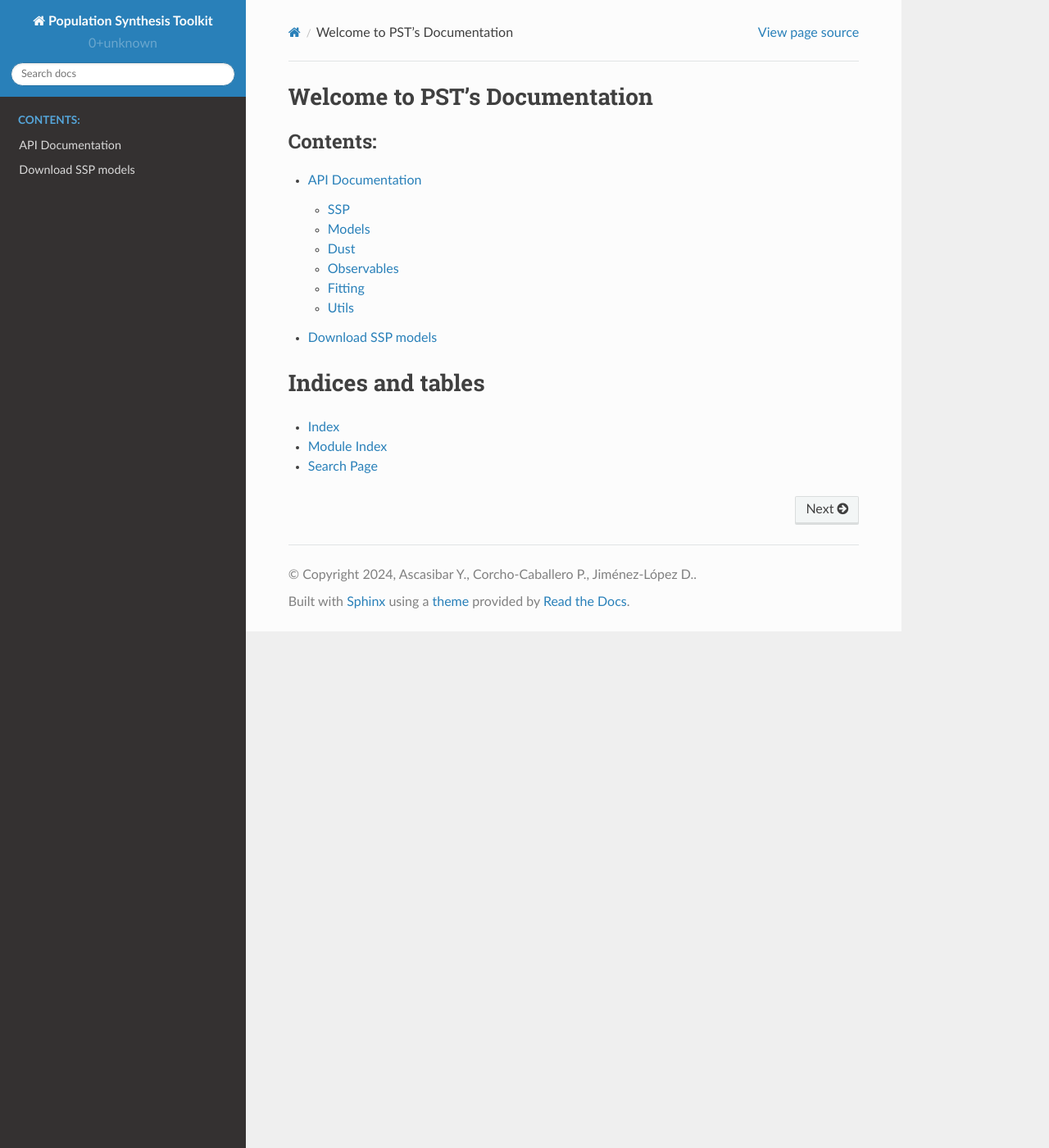
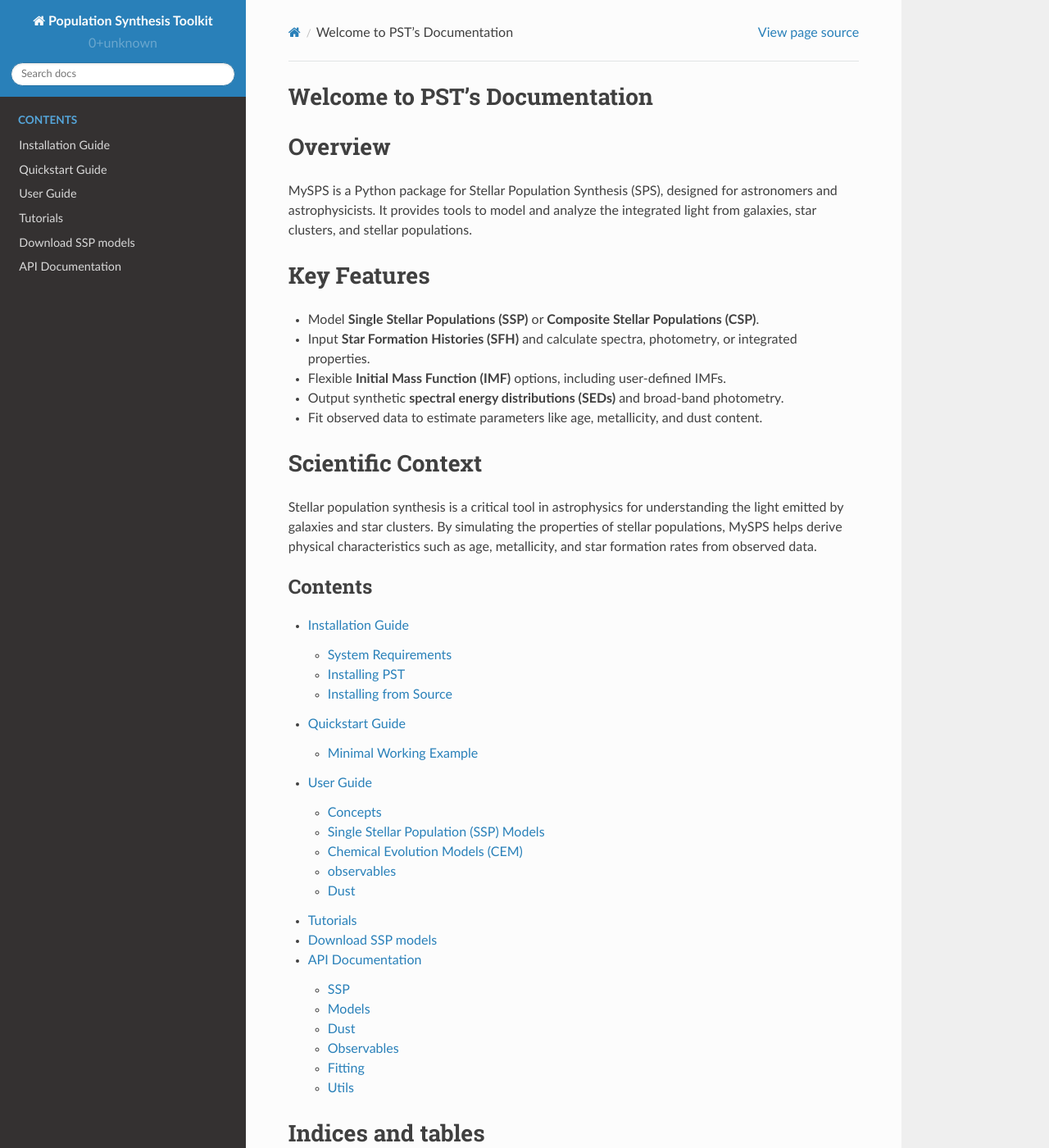
Before and after one commit to paranoya/population-synthesis-toolkit, a Sphinx documentation site: the page built from docs/source/index.rst, in a window 1280 px wide and 1400 px high. Shown: the whole window at 82% size. Built offline with Sphinx 7.4.7 and the Read the Docs theme 2.0.0, drawn with Linux system fonts in a browser that asks for light colours.

Commit message:
add sections

```diff
--- a/docs/source/index.rst
+++ b/docs/source/index.rst
@@ -6,14 +6,33 @@
 Welcome to PST's Documentation
 ==========================================
 
+Overview
+========
+MySPS is a Python package for Stellar Population Synthesis (SPS), designed for astronomers and astrophysicists. It provides tools to model and analyze the integrated light from galaxies, star clusters, and stellar populations.
 
+Key Features
+=============
+- Model **Single Stellar Populations (SSP)** or **Composite Stellar Populations (CSP)**.
+- Input **Star Formation Histories (SFH)** and calculate spectra, photometry, or integrated properties.
+- Flexible **Initial Mass Function (IMF)** options, including user-defined IMFs.
+- Output synthetic **spectral energy distributions (SEDs)** and broad-band photometry.
+- Fit observed data to estimate parameters like age, metallicity, and dust content.
+
+Scientific Context
+==================
+Stellar population synthesis is a critical tool in astrophysics for understanding the light emitted by galaxies and star clusters. By simulating the properties of stellar populations, MySPS helps derive physical characteristics such as age, metallicity, and star formation rates from observed data.
 
 .. toctree::
    :maxdepth: 2
-   :caption: Contents:
+   :caption: Contents
 
+   installation
+   quickstart
+   user_guide
+   tutorials
+   get_ssp_data
    api
-   get_ssp_data
+
 
 Indices and tables
 ==================
--- /dev/null
+++ b/docs/source/installation.rst
@@ -0,0 +1,35 @@
+.. _installation:
+
+==================
+Installation Guide
+==================
+
+System Requirements
+===================
+- Python 3.8 or later
+- Required packages: NumPy, SciPy, Matplotlib, Astropy
+
+Installing PST
+================
+
+You can install PST directly from PyPI using `pip`:
+
+.. code-block:: bash
+
+    pip install pst
+
+Alternatively, you can install it via `conda` if using Anaconda:
+
+.. code-block:: bash
+
+    conda install -c conda-forge pst
+
+Installing from Source
+======================
+To install the package from the source repository:
+
+.. code-block:: bash
+
+    git clone https://github.com/paranoya/population-synthesis-toolkit.git
+    cd population-synthesis-toolkit
+    python3 -m pip install .
--- /dev/null
+++ b/docs/source/quickstart.rst
@@ -0,0 +1,47 @@
+.. _quickstart:
+
+==================
+Quickstart Guide
+==================
+
+This guide demonstrates how to quickly get started with PST by modeling a combining the spectra of several simple stellar populations.
+
+Minimal Working Example
+========================
+Here's how to load a Single Stellar Population (SSP) model and calculate its photometric properties:
+
+.. code-block:: python
+
+    from pst.SSP import PopStar
+    from pst.observables import load_photometric_filters
+    import numpy as np
+
+    imf_type = 'cha'  # Chabrier 2003 Initial Mass Function
+    z_redshift = 0.0 # Redshift at which the SSP are observed
+    list_of_filter_names = ["SLOAN_SDSS.g", "SLOAN_SDSS.r"]
+    filters = load_photometric_filters(list_of_filter_names)
+    # Initialize the model
+    ssp_model = PopStar(IMF=imf_type)
+
+    # Calculate photometry of each ssp
+    photometry_fluxes = ssp_model.compute_photometry(filter_list=filters,
+                                                     z_obs=z_redshift)
+    # Convert to AB magnitude
+    magnitudes = -2.5 * np.log10(photometry_fluxes.to_value("3631 Jy / Msun"))
+
+    # Compute g - r color
+    color = magnitudes[0] - magnitudes[1]
+    # Plot the color as function of stellar age and metallicity
+    import matplotlib.pyplot as plt
+
+    print(color)
+    plt.figure()
+    plt.pcolormesh(np.log10(ssp_model.ages.value),
+                np.log10(ssp_model.metallicities), color,
+                cmap='jet')
+    plt.colorbar(label=r'$g-r$')
+    plt.show()
+
+This simple example initializes an SSP model and computes the photometry associated to each SSP spectrum in the `g`,  and `r` bands, and plots the color as function of SSP age and metallicity.
+
+For a more detailed guide, see the :ref:`user_guide`.
--- /dev/null
+++ b/docs/source/tutorials.rst
@@ -0,0 +1,6 @@
+.. _tutorials:
+
+=========
+Tutorials
+=========
+`Here <https://github.com/paranoya/population-synthesis-toolkit/tree/main/tutorials/>`_ you can find some pratical tutorials to get you up to speed!
--- /dev/null
+++ b/docs/source/user_guide.rst
@@ -0,0 +1,83 @@
+.. _user_guide:
+
+=====================
+User Guide
+=====================
+
+This guide covers the detailed usage of PST for varius tasks.
+
+Concepts
+========
+Before using PST, it's important to understand the following key scientific concepts:
+
+- **Simple Stellar Population Model**: Models representing groups of stars with a specific age, metallicity, and initial mass function.
+- **Initial Mass Function (IMF)**: The distribution of star masses at birth, critical to synthesizing stellar populations.
+- **Star Formation Histories (SFH)**: Describes the rate at which stars form over time in a galaxy or stellar cluster.
+
+Single Stellar Population (SSP) Models
+=======================================
+An SSP model represents a library of simple stellar populations (i.e. a set of stars formed at the same time with the same metallicity).
+The following example demonstrates how to initialize an SSP model:
+
+.. code-block:: python
+
+    from pst.SSP import PopStar
+    import matplotlib.pyplot as plt
+
+    # Initialize the SSP model
+    ssp_model = PopStar(IMF="cha")
+
+    print("SSP model consisting of: \n",
+    f"{ssp_model.ages.size} ages from {ssp_model.ages[0]} to {ssp_model.ages[-1]}",
+    "\n",
+    f"{ssp_model.metallicities.size} metallicities from {ssp_model.metallicities[0]} to {ssp_model.metallicities[-1]}")
+
+    print("Wavelength range of the SSP model goes from"
+          f"{ssp_model.wavelength[0]} to {ssp_model.wavelength[-1]}",
+          f"\nSED shape {ssp_model.L_lambda.shape}")
+
+    # Plot a spectrum
+    metallicity_idx = 2
+    age_idx = 50
+    plt.figure()
+    plt.plot(ssp_model.wavelength, ssp_model.L_lambda[metallicity_idx, age_idx])
+    plt.xlabel('Wavelength (Angstrom)')
+    plt.ylabel('Luminosity')
+    plt.title(f'SSP Spectrum (Z={ssp_model.metallicities[metallicity_idx]}, Age={ssp_model.ages[age_idx]:.1f})')
+    plt.show()
+
+Chemical Evolution Models (CEM)
+===============================
+A CSP represents a population of stars formed over a range of times, following a star formation history (SFH). You can model a CSP with PST as follows:
+
+.. code-block:: python
+
+    from mysps import CSPModel
+
+    # Initialize the CSP model
+    csp_model = CSPModel()
+
+    # Define an exponentially decaying star formation history
+    sfh = csp_model.exponential_sfh(tau=2.0)  # Tau in Gyr
+
+    # Define metallicity and IMF
+    metallicity = 0.02
+    imf_type = 'Chabrier'
+
+    # Retrieve the spectrum
+    spectrum = csp_model.get_spectrum(sfh, metallicity, imf_type)
+
+    # Plot the spectrum
+    plt.plot(spectrum.wavelength, spectrum.flux)
+    plt.xlabel('Wavelength (Angstrom)')
+    plt.ylabel('Flux')
+    plt.title('CSP Spectrum with Exponential SFH')
+    plt.show()
+
+For more options, refer to the :ref:`api_reference`.
+
+observables
+===========
+
+Dust
+====
```
